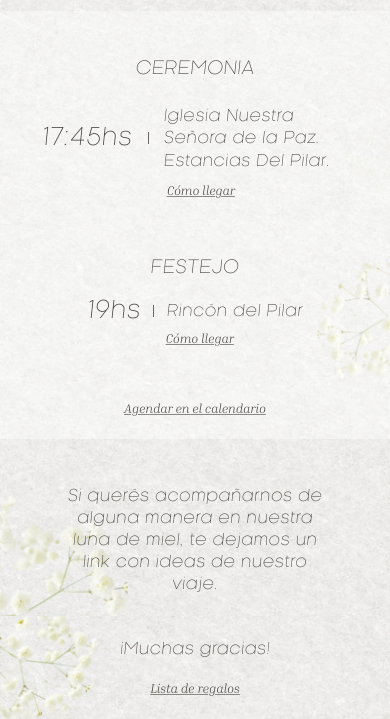
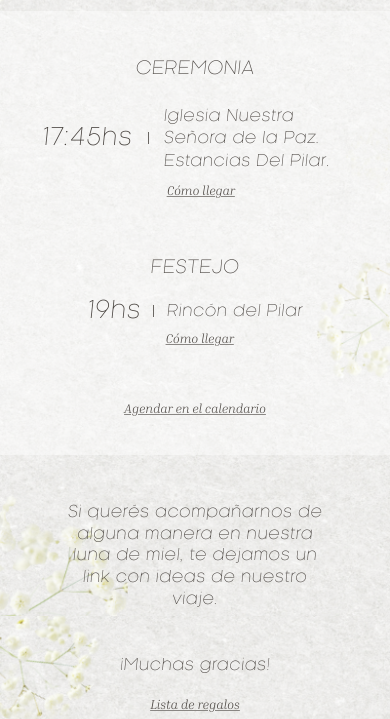
Before and after one commit to sofidjelardini/belu-juli, a plain HTML site: page index.html in a window 390 px wide. Shown: the part 749-1468 px from the top of the page. Drawn offline with Linux system fonts and the light colour scheme.

Commit message:
agregando más padding abajo

```diff
--- a/styles.css
+++ b/styles.css
@@ -365,7 +365,7 @@
     @media screen and (max-width: 500px){
         font-size: 80%;
         /* background: rgba(255,255,255, 0.4); */
-        padding: 10% 0 6% 0;
+        padding: 10% 0 10% 0;
         margin: 0;
     }
 }
```
